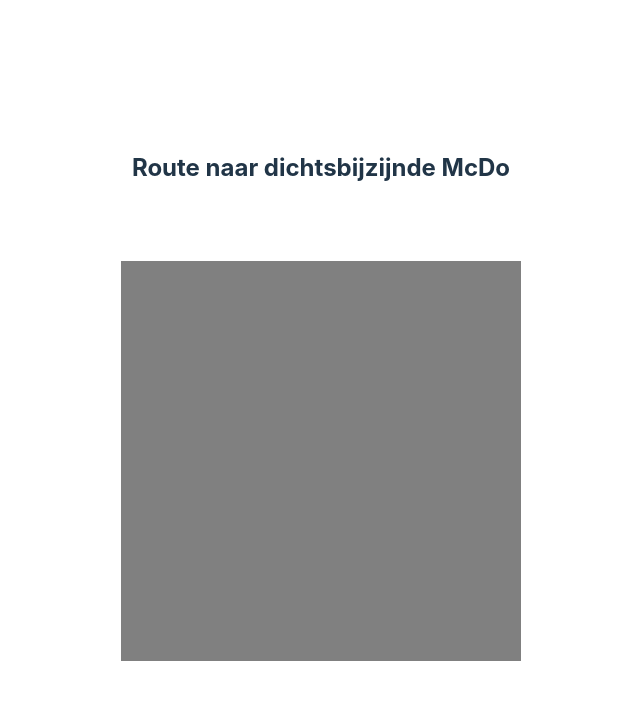
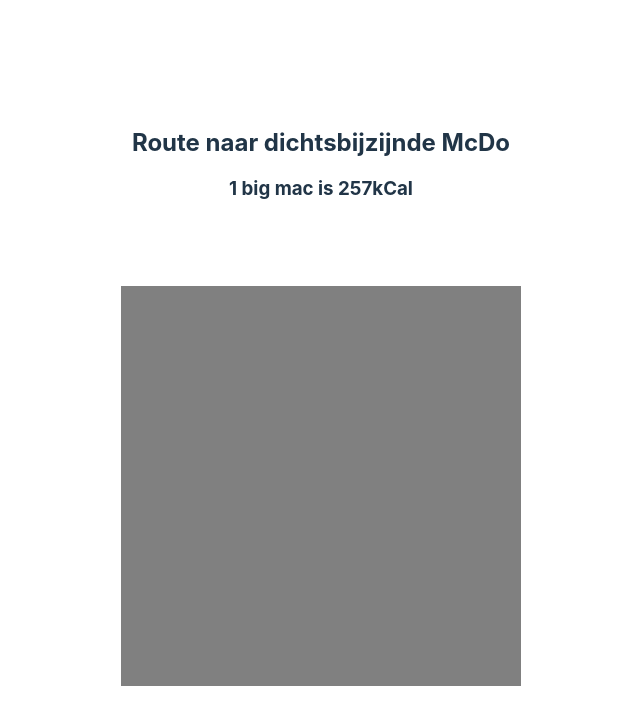
Before and after one commit to koraysels/mcDo-calories-geo-maps, a website built with Vite: page index.html in a window 1280 px wide. Shown: the whole page, without its empty margins (319-959 px from the left). Built offline with nearby package versions, Linux system fonts and the light colour scheme; no server answers.

```diff
--- a/index.html
+++ b/index.html
@@ -13,6 +13,9 @@
 <body>
 <div id="app">
     <h1>Route naar dichtsbijzijnde McDo</h1>
+    <h3>
+        1 big mac is 257kCal
+    </h3>
     <div class="card"></div>
     <div id="map"></div>
 </div>
```
